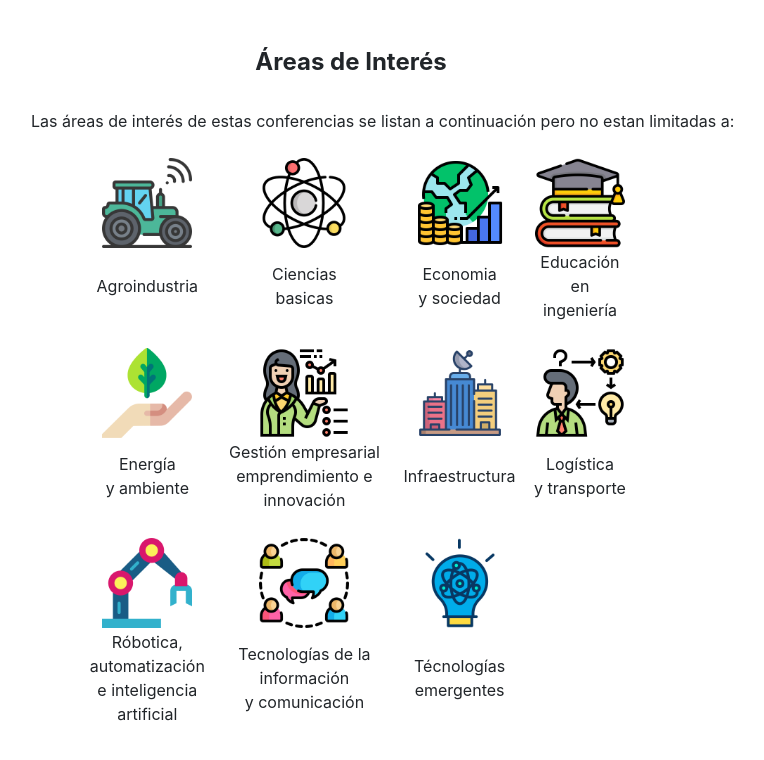
After one commit to alexander-vanhorn/proy-final-DS7, a PHP site: page /secciones/areas_de_interes.php in a window 1280 px wide. The commit adds this page. Shown: the top 760 px of the page, without its empty margins (289-1053 px from the left). Run offline with PHP 8.4, Linux system fonts and the light colour scheme.

Commit message:
Areas de interes
areas de interes y un monton de imagenes

```diff
--- /dev/null
+++ b/secciones/areas_de_interes.css
@@ -0,0 +1,3 @@
+.texto_areasinteres{
+    padding-left: 25%;
+}
--- /dev/null
+++ b/secciones/areas_de_interes.php
@@ -0,0 +1,104 @@
+<!DOCTYPE html>
+<html>
+    <head>
+        <link rel="stylesheet" href="https://stackpath.bootstrapcdn.com/bootstrap/4.1.3/css/bootstrap.min.css" integrity="sha384-MCw98/SFnGE8fJT3GXwEOngsV7Zt27NXFoaoApmYm81iuXoPkFOJwJ8ERdknLPMO" crossorigin="anonymous">
+        <link rel="stylesheet" href="areas_de_interes.css">
+        <title>Areas de interes</title>
+    </head>
+    <body>
+        <br>
+        <br>
+        <h4 ><center> <b>Áreas de Interés</b></center></h4>
+        <br>
+        <div class="texto_areasinteres"> Las áreas de interés de estas conferencias se listan a continuación pero no estan limitadas a:</div>
+
+        <br>
+
+
+            <!--imagenes-->
+
+
+
+
+
+
+<div class="table-responsive container">
+
+<table  width="50%" border="0" align="center" >
+
+
+  <!--Agroindustria
+Ciencias básicas
+economía y sociedad
+educación en ingeniería
+energía y ambiente
+gestión empresarial emprendimiento e innovación
+infraestructura
+logística y transporte
+robótica automatización e inteligencia artificial
+tecnologías de la información y comunicación
+tecnologías emergentes
+-->
+
+    <tbody>
+
+          <tr>
+            <tr>
+              <td align="center"> <img  width="90" height="90" src="../imagenes/agroindustria.png"></td>
+              <td align="center"> <img width="90" height="90" src="../imagenes/ciencias.png"></td>
+              <td align="center"> <img width="90" height="90" src="../imagenes/economia.png"></td>
+              <td align="center"> <img width="90" height="90" src="../imagenes/educacion.png"> </td>
+
+            </tr>
+            <tr>
+
+              <td align="center"> Agroindustria</td>
+              <td align="center">Ciencias <br> basicas</td>
+              <td align="center">Economia<br>y sociedad </td>
+              <td align="center"> Educación en<br>ingeniería </h6> </td>
+
+            </tr>
+
+            <tr>
+              <td align="center"> <br><img width="90" height="90" src="../imagenes/ambiente.png"> </td>
+              <td align="center"> <br><img width="90" height="90" src="../imagenes/gestion_empresarial.png"> </td>
+              <td align="center"> <br><img width="90" height="90" src="../imagenes/infraestructura.png"> </td>
+              <td align="center"><br><img width="90" height="90" src="../imagenes/logica.png"> </td>
+            </tr>
+            <tr>
+              <td align="center">Energía<br>y ambiente  </td>
+              <td align="center"><div class="imagen"> Gestión empresarial<br>emprendimiento e<br>innovación </div></td>
+              <td align="center"> Infraestructura</td>
+              <td align="center"> Logística<br>y transporte</td>
+            </tr>
+
+            <tr>
+              <td align="center"><br> <img width="90" height="90" src="../imagenes/robotica.png"> </td>
+              <td align="center"> <br><img width="90" height="90" src="../imagenes/comunicacion.png"> </td>
+              <td align="center"> <br><img width="90" height="90" src="../imagenes/tecnologia_emergente.png"> </td>
+            </tr>
+            <tr>
+              <td align="center">Róbotica, automatización<br>e inteligencia artificial</td>
+              <td align="center"> Tecnologías de la información<br>y comunicación</td>
+              <td align="center"> Técnologías emergentes</td>
+            </tr>
+
+
+          </tr>
+
+
+    </tbody>
+
+
+
+
+
+  </table>
+
+</div>
+
+
+
+
+    </body>
+</html>
--- a/style.css
+++ b/style.css
@@ -36,3 +36,7 @@ footer{
     height: 50%;
     text-align: center;
 }
+.texto_areasinteres{
+
+    padding-left: 25%;
+  }
```
Also changed, not shown: imagenes/agroindustria.png (added), imagenes/ambiente.png (added), imagenes/ciencias.png (added), imagenes/comunicacion.png (added), imagenes/economia.png (added), imagenes/educacion.png (added), imagenes/gestion_empresarial.png (added), imagenes/infraestructura.png (added), imagenes/logica.png (added), imagenes/prueba.PNG (added), imagenes/robotica.png (added), imagenes/tecnologia_emergente.png (added).
